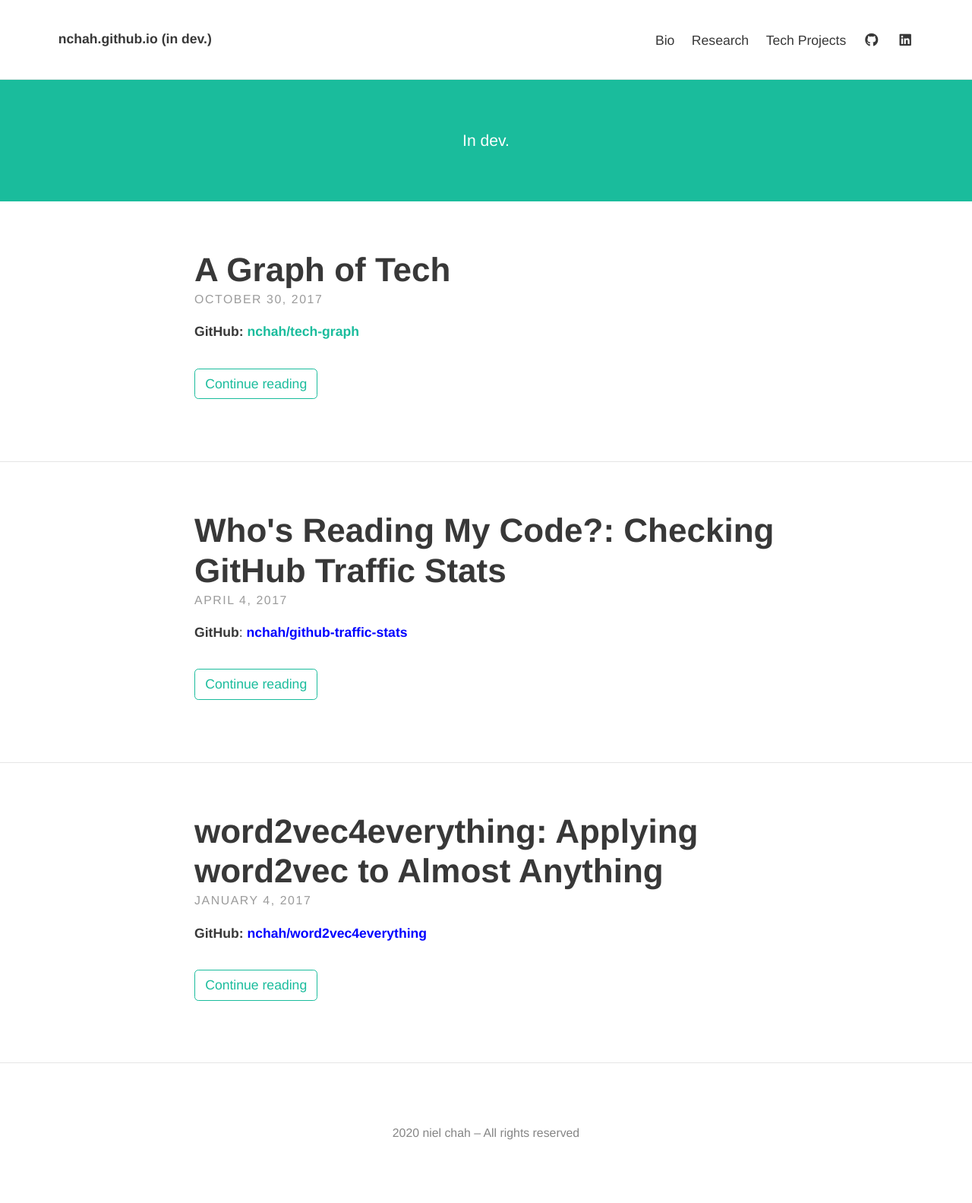
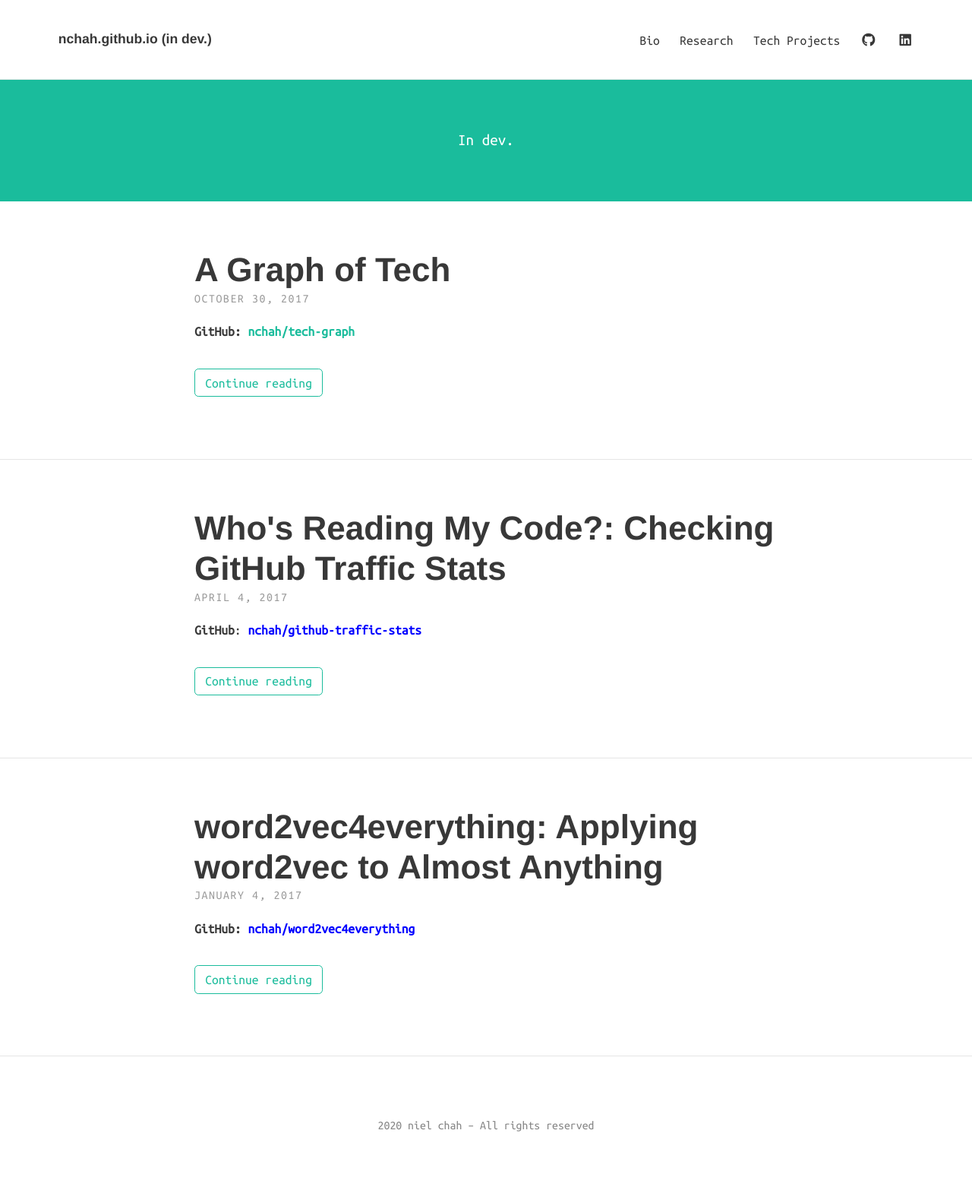
Before and after one commit to nchah/nchah.github.io, a Jekyll site: the page built from index.html, in a window 1280 px wide. Shown: the whole page at 76% size. Built offline with Jekyll 4.4.1, drawn with Linux system fonts in a browser that asks for light colours; nearby versions of some CDN libraries; some web fonts are replaced; the list of posts is cut into pages by our own code.

```diff
--- a/_config.yml
+++ b/_config.yml
@@ -69,7 +69,7 @@ theme_settings:
 
   # Colours, typography and padding
   # Open the "_sass > base" folder, and open "_variables.scss"
-  google_fonts: "Ubuntu+Mono,Source+Sans+Pro:400,700,700italic,400italic"
+  google_fonts: "Ubuntu+Mono" # Source+Sans+Pro:400,700,700italic,400italic"
 
   # Post navigation
   post_navigation: true
```
